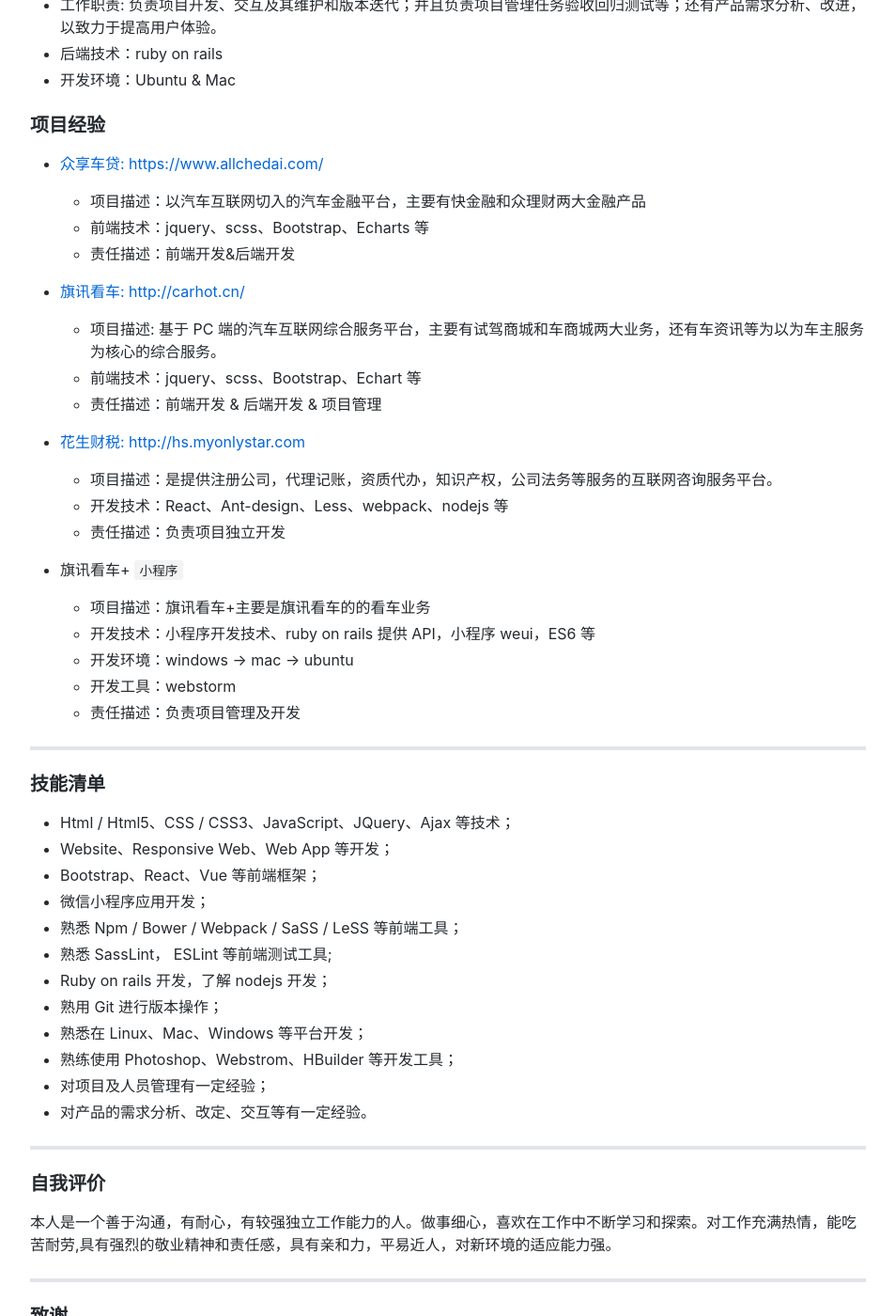
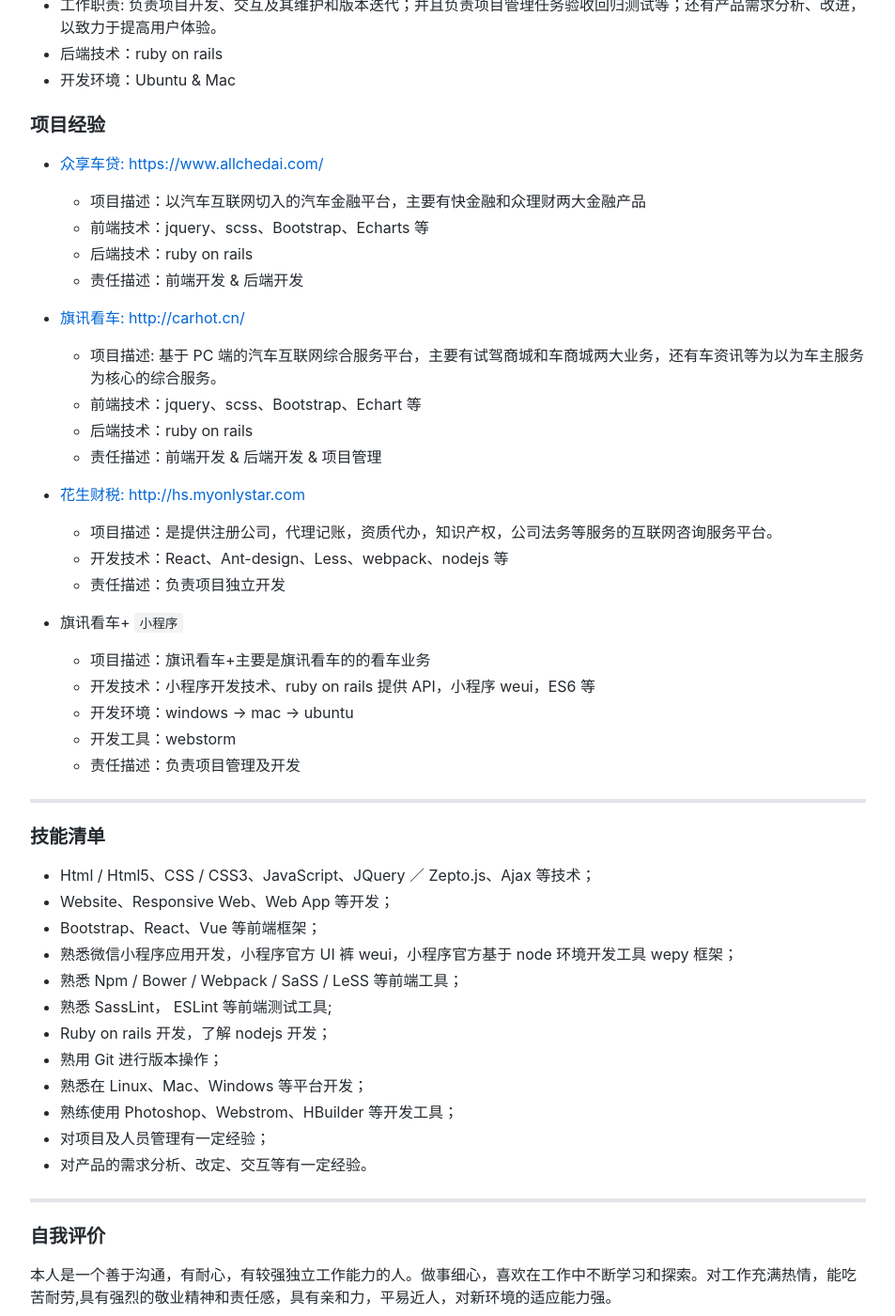
Before and after one commit to davidkoojohn/davidkoojohn.github.io, a Jekyll site: the page built from resume.md, in a window 1280 px wide and 1400 px high, scrolled down 865 px. Shown: the whole window at 94% size, without its empty margins (163-1116 px from the left). Built offline with Jekyll 4.4.1, drawn with Linux system fonts in a browser that asks for light colours; comment, search, counter and statistics services are not loaded.

Commit message:
update resume

```diff
--- a/resume.md
+++ b/resume.md
@@ -41,12 +41,14 @@
 
     * 项目描述：以汽车互联网切入的汽车金融平台，主要有快金融和众理财两大金融产品
     * 前端技术：jquery、scss、Bootstrap、Echarts 等
-    * 责任描述：前端开发&后端开发
+    * 后端技术：ruby on rails
+    * 责任描述：前端开发 & 后端开发
 
 * [旗讯看车: http://carhot.cn/](http://carhot.cn/)
 
     * 项目描述: 基于 PC 端的汽车互联网综合服务平台，主要有试驾商城和车商城两大业务，还有车资讯等为以为车主服务为核心的综合服务。
     * 前端技术：jquery、scss、Bootstrap、Echart 等
+    * 后端技术：ruby on rails
     * 责任描述：前端开发 & 后端开发 & 项目管理
 
 * [花生财税: http://hs.myonlystar.com](http://hs.myonlystar.com/)
@@ -67,10 +69,10 @@
 
 ### 技能清单
 
-* Html / Html5、CSS / CSS3、JavaScript、JQuery、Ajax 等技术；
+* Html / Html5、CSS / CSS3、JavaScript、JQuery ／ Zepto.js、Ajax 等技术；
 * Website、Responsive Web、Web App 等开发；
 * Bootstrap、React、Vue 等前端框架；
-* 微信小程序应用开发；
+* 熟悉微信小程序应用开发，小程序官方 UI 裤 weui，小程序官方基于 node 环境开发工具 wepy 框架；
 * 熟悉 Npm / Bower / Webpack / SaSS / LeSS 等前端工具；
 * 熟悉 SassLint， ESLint 等前端测试工具;
 * Ruby on rails 开发，了解 nodejs 开发；
```
